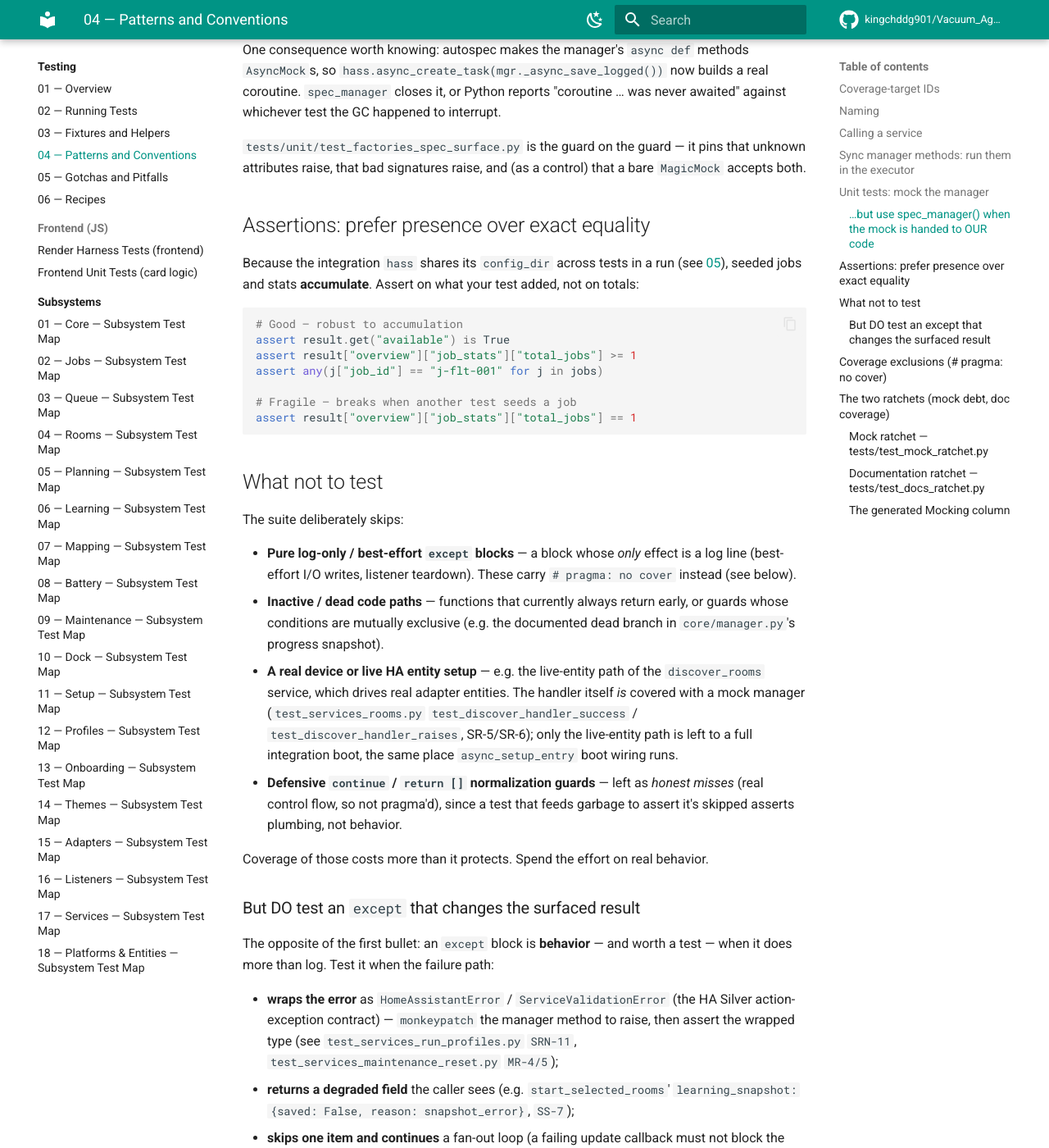
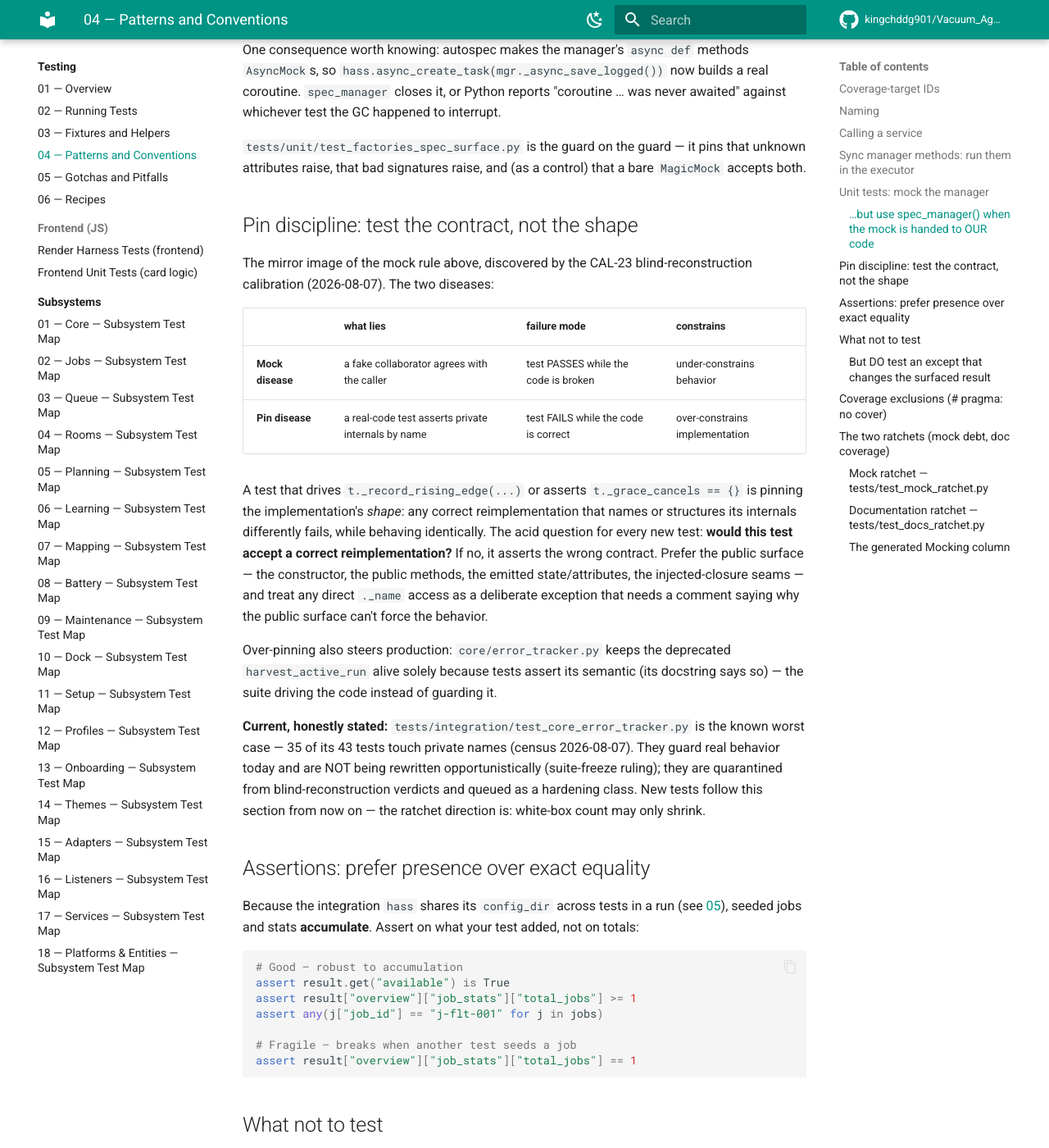
Before and after one commit to kingchddg901/Vacuum_Agent, an MkDocs documentation site: the page built from docs/testing/04-patterns-and-conventions.md, in a window 1280 px wide and 1400 px high, scrolled down 3709 px. Shown: the whole window at 82% size. Built offline with MkDocs 1.6.1 and Material for MkDocs 9.7.7, drawn with Linux system fonts in a browser that asks for light colours; comment, search, counter and statistics services are not loaded.

Commit message:
docs(testing): pin discipline — the mock rule's mirror image, doctrine + honest census
CAL-23's finding becomes standing doctrine: tests assert the CONTRACT, not the
shape; acid question = would this test accept a correct reimplementation. The
35 white-box error-tracker tests stated honestly, frozen, queued as a
hardening class; W0 census extended to count pins (shrink-only).

Co-Authored-By: Claude Fable 5 <noreply@anthropic.com>

```diff
--- a/docs/testing/04-patterns-and-conventions.md
+++ b/docs/testing/04-patterns-and-conventions.md
@@ -178,6 +178,36 @@ never awaited" against whichever test the GC happened to interrupt.
 that unknown attributes raise, that bad signatures raise, and (as a control) that
 a bare `MagicMock` accepts both.
 
+## Pin discipline: test the contract, not the shape
+
+The mirror image of the mock rule above, discovered by the CAL-23 blind-reconstruction
+calibration (2026-08-07). The two diseases:
+
+| | what lies | failure mode | constrains |
+|---|---|---|---|
+| **Mock disease** | a fake collaborator agrees with the caller | test PASSES while the code is broken | under-constrains behavior |
+| **Pin disease** | a real-code test asserts private internals by name | test FAILS while the code is correct | over-constrains implementation |
+
+A test that drives `t._record_rising_edge(...)` or asserts `t._grace_cancels == {}` is
+pinning the implementation's *shape*: any correct reimplementation that names or
+structures its internals differently fails, while behaving identically. The acid
+question for every new test: **would this test accept a correct reimplementation?**
+If no, it asserts the wrong contract. Prefer the public surface — the constructor,
+the public methods, the emitted state/attributes, the injected-closure seams — and
+treat any direct `._name` access as a deliberate exception that needs a comment
+saying why the public surface can't force the behavior.
+
+Over-pinning also steers production: `core/error_tracker.py` keeps the deprecated
+`harvest_active_run` alive solely because tests assert its semantic (its docstring
+says so) — the suite driving the code instead of guarding it.
+
+**Current, honestly stated:** `tests/integration/test_core_error_tracker.py` is the
+known worst case — 35 of its 43 tests touch private names (census 2026-08-07).
+They guard real behavior today and are NOT being rewritten opportunistically
+(suite-freeze ruling); they are quarantined from blind-reconstruction verdicts and
+queued as a hardening class. New tests follow this section from now on — the
+ratchet direction is: white-box count may only shrink.
+
 ## Assertions: prefer presence over exact equality
 
 Because the integration `hass` shares its `config_dir` across tests in a run
```
Also changed, not shown: .claude/notes/synthesis/PLAN-mock-integrity.md (+10 -0 lines).
